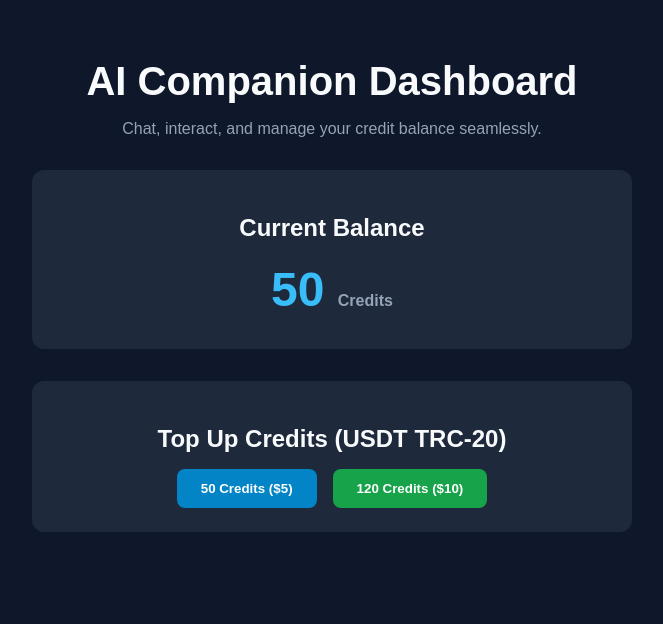
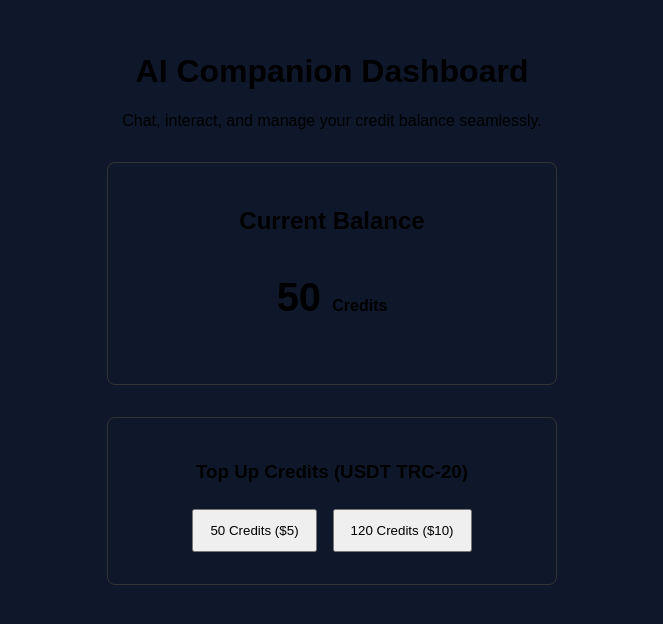
Before and after one commit to Tumuna-max/sturdy-funicular, a Next.js app: page / in a window 1280 px wide. Shown: the top 624 px of the page, without its empty margins (308-971 px from the left). Built offline with nearby package versions, Linux system fonts and the light colour scheme.

Commit message:
Update page.js

```diff
--- a/app/page.js
+++ b/app/page.js
@@ -2,66 +2,62 @@
 import { useState } from 'react';
 
 export default function Home() {
-  const [credits, setCredits] = useState(50);
+  const [balance, setBalance] = useState(50);
   const [loading, setLoading] = useState(false);
 
-  const handleBuyCredits = async (amountUsd, creditAmount) => {
+  const handleTopUp = async (amount, credits) => {
     setLoading(true);
     try {
-      const res = await fetch('/api/pay', {
+      const response = await fetch('/api/pay', {
         method: 'POST',
         headers: { 'Content-Type': 'application/json' },
-        body: JSON.stringify({
-          userId: 'demo-user-123',
-          amountUsd,
-          credits: creditAmount,
-        }),
+        body: JSON.stringify({ amount, credits }),
       });
-      const data = await res.json();
-      if (data.invoiceUrl) {
-        window.location.href = data.invoiceUrl;
+
+      const data = await response.json();
+
+      if (data.invoice_url) {
+        // Redirect user to NOWPayments checkout page
+        window.location.href = data.invoice_url;
       } else {
-        alert(data.error || 'Payment initialization failed');
+        alert('Failed to create payment invoice. Please try again.');
       }
-    } catch (err) {
-      alert('Error connecting to payment server');
+    } catch (error) {
+      console.error('Payment error:', error);
+      alert('An error occurred starting the payment.');
     } finally {
       setLoading(false);
     }
   };
 
   return (
-    <main style={{ minHeight: '100vh', backgroundColor: '#0f172a', color: '#f8fafc', padding: '2rem', fontFamily: 'sans-serif' }}>
-      <div style={{ maxWidth: '600px', margin: '0 auto', textAlign: 'center' }}>
-        <h1 style={{ fontSize: '2.5rem', marginBottom: '0.5rem' }}>AI Companion Dashboard</h1>
-        <p style={{ color: '#94a3b8', marginBottom: '2rem' }}>Chat, interact, and manage your credit balance seamlessly.</p>
+    <main style={{ padding: '2rem', textAlign: 'center', fontFamily: 'sans-serif' }}>
+      <h1>AI Companion Dashboard</h1>
+      <p>Chat, interact, and manage your credit balance seamlessly.</p>
 
-        <div style={{ backgroundColor: '#1e293b', padding: '1.5rem', borderRadius: '12px', marginBottom: '2rem' }}>
+      <div style={{ margin: '2rem auto', padding: '1.5rem', border: '1px solid #333', borderRadius: '8px', maxWidth: '400px' }}>
         <h2>Current Balance</h2>
-          <p style={{ fontSize: '3rem', fontWeight: 'bold', color: '#38bdf8', margin: '0.5rem 0' }}>
-            {credits} <span style={{ fontSize: '1rem', color: '#94a3b8' }}>Credits</span>
+        <p style={{ fontSize: '2.5rem', fontWeight: 'bold' }}>
+          {balance} <span style={{ fontSize: '1rem' }}>Credits</span>
         </p>
       </div>
 
-        <div style={{ backgroundColor: '#1e293b', padding: '1.5rem', borderRadius: '12px' }}>
-          <h2 style={{ marginBottom: '1rem' }}>Top Up Credits (USDT TRC-20)</h2>
-          <div style={{ display: 'flex', gap: '1rem', justifyContent: 'center' }}>
+      <div style={{ margin: '2rem auto', padding: '1.5rem', border: '1px solid #333', borderRadius: '8px', maxWidth: '400px' }}>
+        <h3>Top Up Credits (USDT TRC-20)</h3>
         <button
+          onClick={() => handleTopUp(5, 50)}
           disabled={loading}
-              onClick={() => handleBuyCredits(5, 50)}
-              style={{ padding: '0.75rem 1.5rem', borderRadius: '8px', border: 'none', backgroundColor: '#0284c7', color: '#fff', cursor: 'pointer', fontWeight: 'bold' }}
+          style={{ margin: '0.5rem', padding: '0.75rem 1rem', cursor: loading ? 'not-allowed' : 'pointer' }}
         >
-              50 Credits ($5)
+          {loading ? 'Processing...' : '50 Credits ($5)'}
         </button>
         <button
+          onClick={() => handleTopUp(10, 120)}
           disabled={loading}
-              onClick={() => handleBuyCredits(10, 120)}
-              style={{ padding: '0.75rem 1.5rem', borderRadius: '8px', border: 'none', backgroundColor: '#16a34a', color: '#fff', cursor: 'pointer', fontWeight: 'bold' }}
+          style={{ margin: '0.5rem', padding: '0.75rem 1rem', cursor: loading ? 'not-allowed' : 'pointer' }}
         >
-              120 Credits ($10)
+          {loading ? 'Processing...' : '120 Credits ($10)'}
         </button>
-          </div>
-        </div>
       </div>
     </main>
   );
```
Lines whose indentation alone changed are shown as unchanged.
